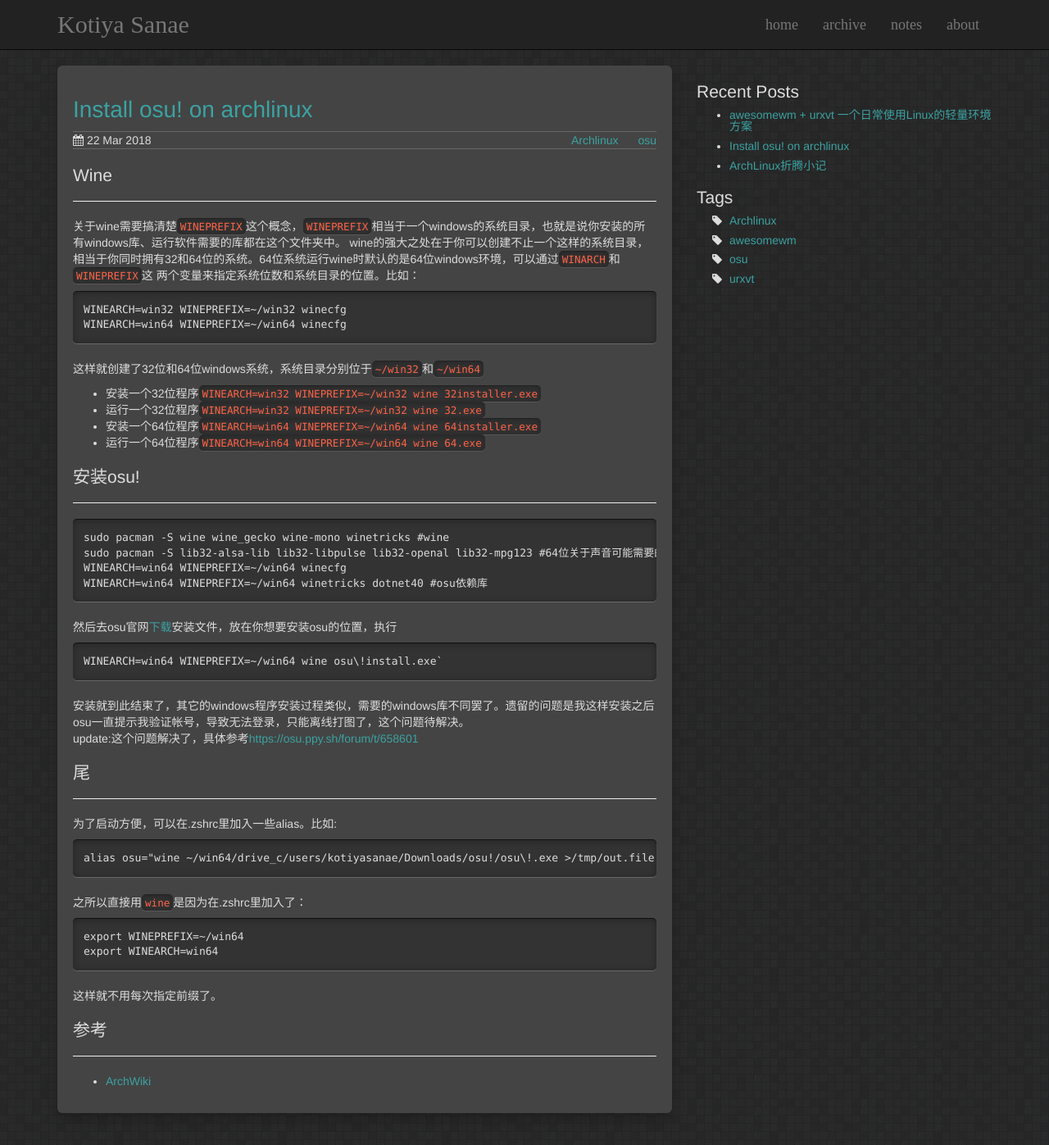
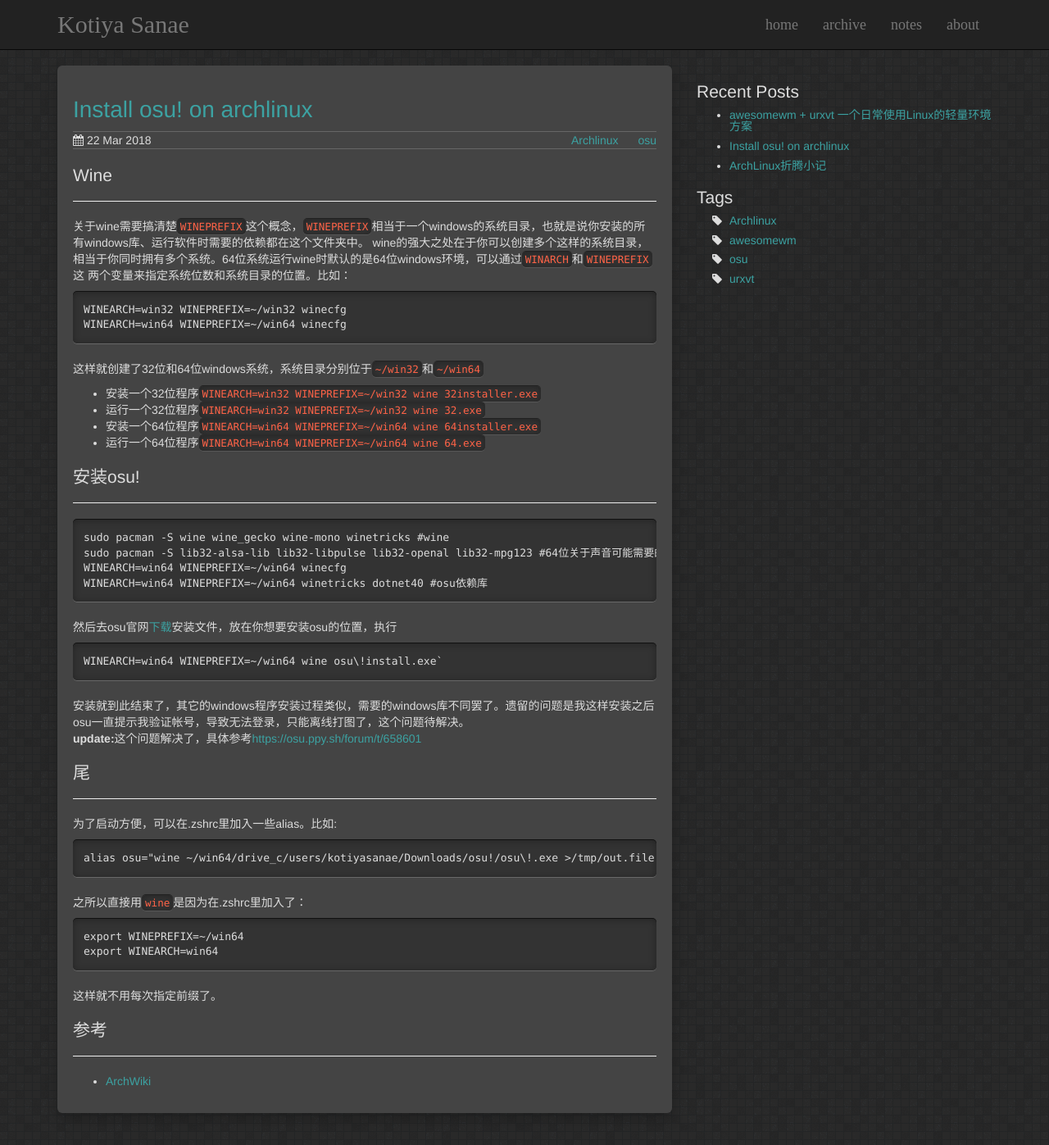
Before and after one commit to tianhongw/tianhongw.github.io, a Jekyll site: the page built from _posts/2018-03-22-install-osu-on-archlinux.md, in a window 1280 px wide and 1400 px high. Shown: the top 1397 px of the window at 82% size. Built offline with Jekyll 4.4.1, drawn with Linux system fonts in a browser that asks for light colours.

````diff
--- a/_config.yml
+++ b/_config.yml
@@ -4,8 +4,8 @@ name: Kotiya Sanae
 description: A blog to write things.
 
 # Url is currently only used only for the RSS feed in feed.xml
-#url: http://streetturtle.github.io
-url: http://localhost:4000
+url: https://github.com/Trytwice/Trytwice.github.io
+#url: http://localhost:4000
 
 # For a project page here should be a project name. Otherwise (for user's/organization's page leave it empty)
 baseurl:
@@ -40,7 +40,7 @@ yandex_metrica:
 # setting below must also be true. Individual posts can override 'comments' to
 # disable on a post-by-post basis
 disqus: Trytwice
-comments: true
+comments: false
 
 permalink: /:year/:month/:title
 
@@ -54,4 +54,4 @@ kramdown:
   input: GFM # Enable GitHub Flavored Markdown (fenced code blocks)
   hard_wrap: false
 
-exclude: ['README.md', 'LICENSE']
+#exclude: ['README.md', 'LICENSE']
--- a/_posts/2018-03-22-install-osu-on-archlinux.md
+++ b/_posts/2018-03-22-install-osu-on-archlinux.md
@@ -10,8 +10,8 @@ description: The way to play osu! on archlinux.
 
 ## Wine
 -----------------
-关于wine需要搞清楚`WINEPREFIX`这个概念，`WINEPREFIX`相当于一个windows的系统目录，也就是说你安装的所有windows库、运行软件需要的库都在这个文件夹中。
-wine的强大之处在于你可以创建不止一个这样的系统目录，相当于你同时拥有32和64位的系统。64位系统运行wine时默认的是64位windows环境，可以通过`WINARCH`和`WINEPREFIX`这
+关于wine需要搞清楚`WINEPREFIX`这个概念，`WINEPREFIX`相当于一个windows的系统目录，也就是说你安装的所有windows库、运行软件时需要的依赖都在这个文件夹中。
+wine的强大之处在于你可以创建多个这样的系统目录，相当于你同时拥有多个系统。64位系统运行wine时默认的是64位windows环境，可以通过`WINARCH`和`WINEPREFIX`这
 两个变量来指定系统位数和系统目录的位置。比如：
 ```
 WINEARCH=win32 WINEPREFIX=~/win32 winecfg
@@ -40,7 +40,7 @@ WINEARCH=win64 WINEPREFIX=~/win64 wine osu\!install.exe`
 
 安装就到此结束了，其它的windows程序安装过程类似，需要的windows库不同罢了。遗留的问题是我这样安装之后
 osu一直提示我验证帐号，导致无法登录，只能离线打图了，这个问题待解决。
-update:这个问题解决了，具体参考<https://osu.ppy.sh/forum/t/658601>
+**update:**这个问题解决了，具体参考<https://osu.ppy.sh/forum/t/658601>
 ## 尾
 -----------------------
 为了启动方便，可以在.zshrc里加入一些alias。比如:
````
Also changed, not shown: notes.md (+2 -0 lines).
